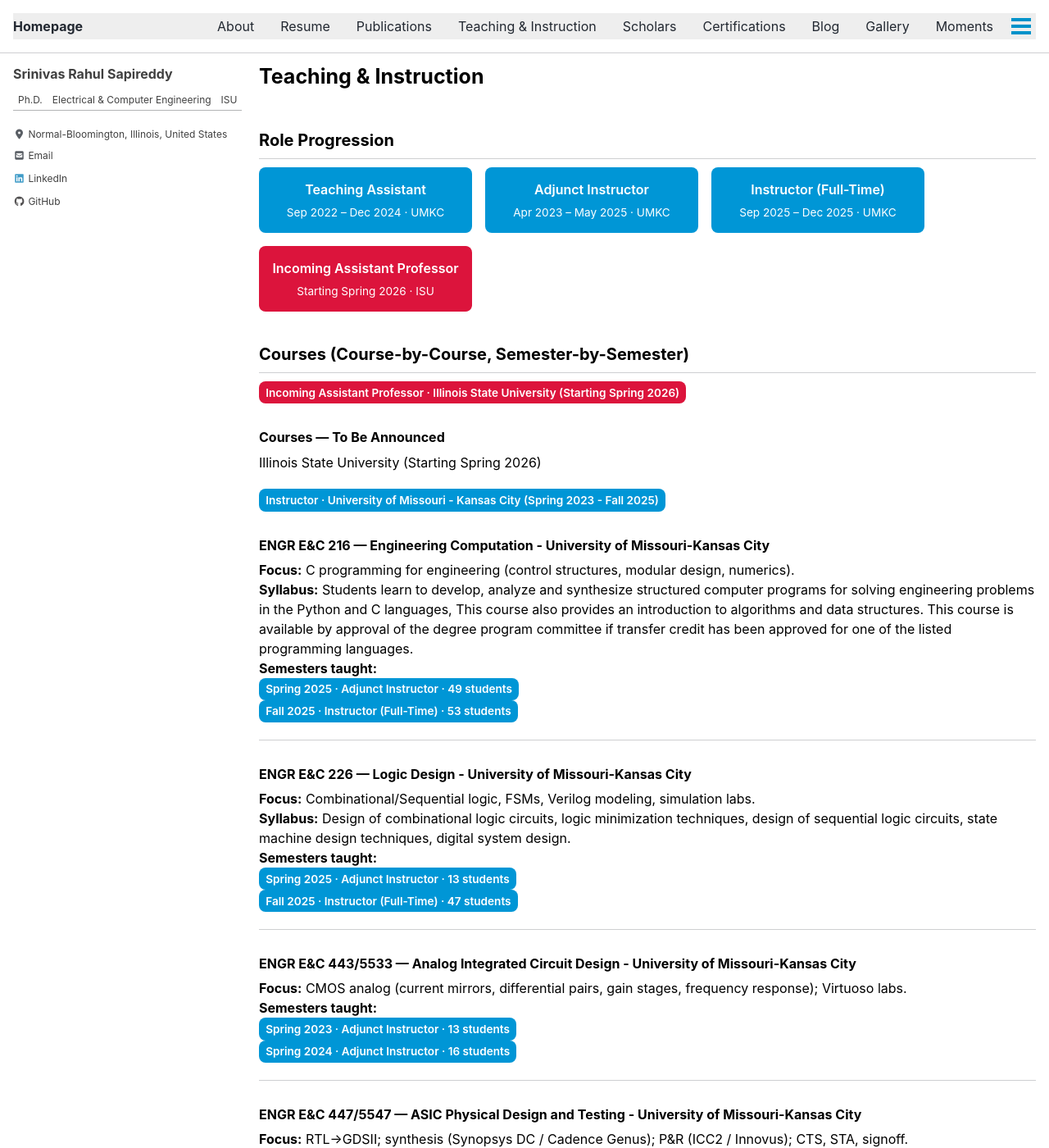
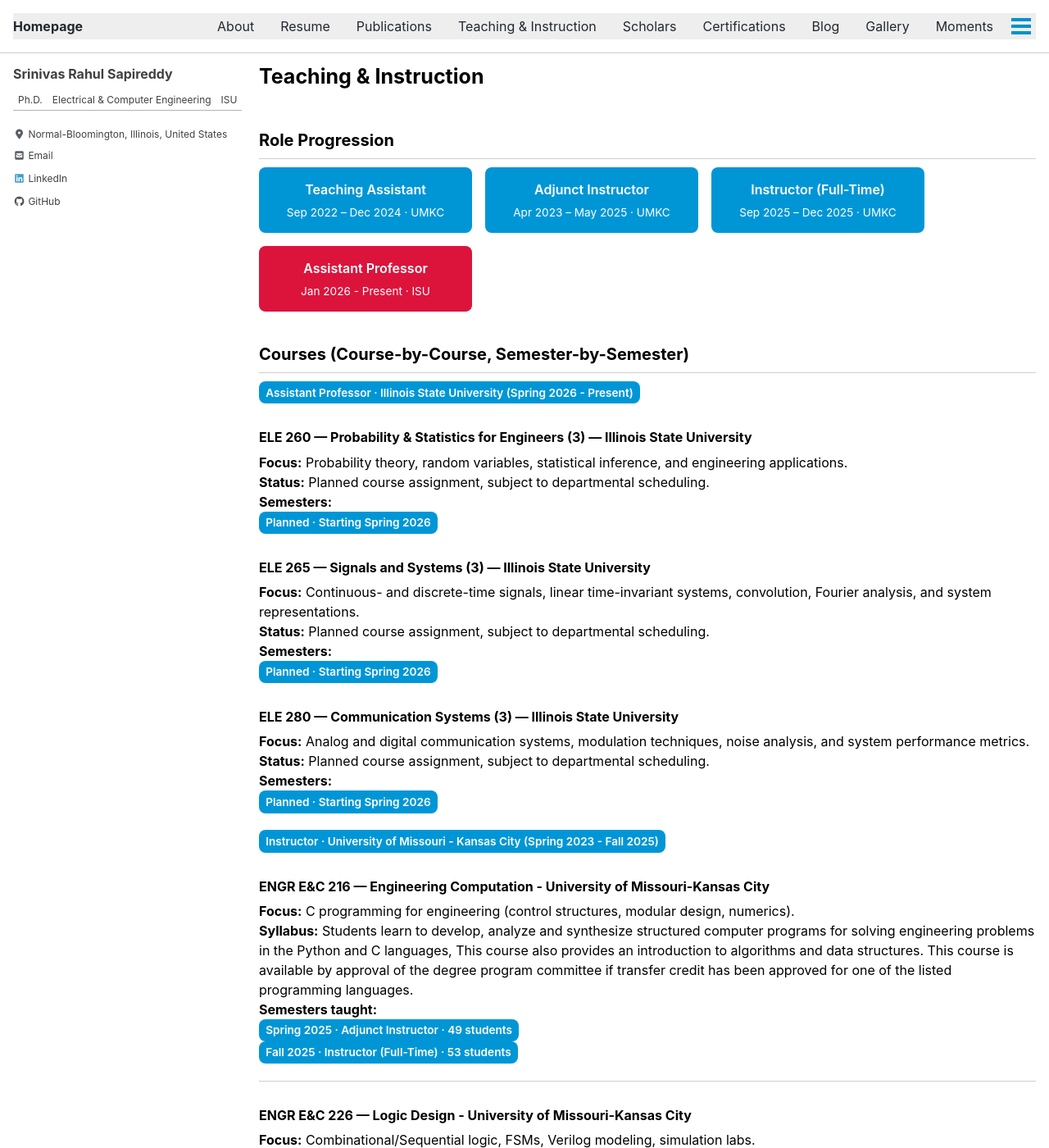
Before and after one commit to srsapireddy/srsapireddy.github.io, a Jekyll site: the page built from _pages/teaching.md, in a window 1280 px wide and 1400 px high. Shown: the whole window at 82% size. Built offline with Jekyll 4.4.1, drawn with Linux system fonts in a browser that asks for light colours; cached includes are drawn as plain includes; nearby versions of some CDN libraries.

Commit message:
Update teaching.md

```diff
--- a/_pages/teaching.md
+++ b/_pages/teaching.md
@@ -34,7 +34,7 @@ toc: false
   <div class="card">Teaching Assistant<br><small>Sep 2022 – Dec 2024 · UMKC</small></div>
   <div class="card">Adjunct Instructor<br><small>Apr 2023 – May 2025 · UMKC</small></div>
   <div class="card">Instructor (Full-Time)<br><small>Sep 2025 – Dec 2025 · UMKC</small></div>
-  <div class="card highlight">Incoming Assistant Professor<br><small>Starting Spring 2026 · ISU</small></div>
+  <div class="card highlight">Assistant Professor<br><small>Jan 2026 - Present · ISU</small></div>
 </div>
 
 <style>
@@ -48,9 +48,26 @@ toc: false
 </style>
 
 ## Courses (Course-by-Course, Semester-by-Semester)
-<span class="badge2">Incoming Assistant Professor · Illinois State University (Starting Spring 2026)</span>
-### Courses — To Be Announced
-Illinois State University (Starting Spring 2026)
+<span class="badge"> Assistant Professor · Illinois State University (Spring 2026 - Present)</span>
+
+### ELE 260 — Probability & Statistics for Engineers (3) — Illinois State University
+**Focus:** Probability theory, random variables, statistical inference, and engineering applications. <br>
+**Status:** Planned course assignment, subject to departmental scheduling. <br>
+**Semesters:**
+<span class="badge">Planned · Starting Spring 2026</span>
+
+### ELE 265 — Signals and Systems (3) — Illinois State University
+**Focus:** Continuous- and discrete-time signals, linear time-invariant systems, convolution, Fourier analysis, and system representations. <br>
+**Status:** Planned course assignment, subject to departmental scheduling. <br>
+**Semesters:**
+<span class="badge">Planned · Starting Spring 2026</span>
+
+### ELE 280 — Communication Systems (3) — Illinois State University
+**Focus:** Analog and digital communication systems, modulation techniques, noise analysis, and system performance metrics. <br>
+**Status:** Planned course assignment, subject to departmental scheduling. <br>
+**Semesters:**
+<span class="badge">Planned · Starting Spring 2026</span>
+
 
 <span class="badge">Instructor · University of Missouri - Kansas City (Spring 2023 - Fall 2025)</span>
 ### ENGR E&C 216 — Engineering Computation - University of Missouri-Kansas City
```
